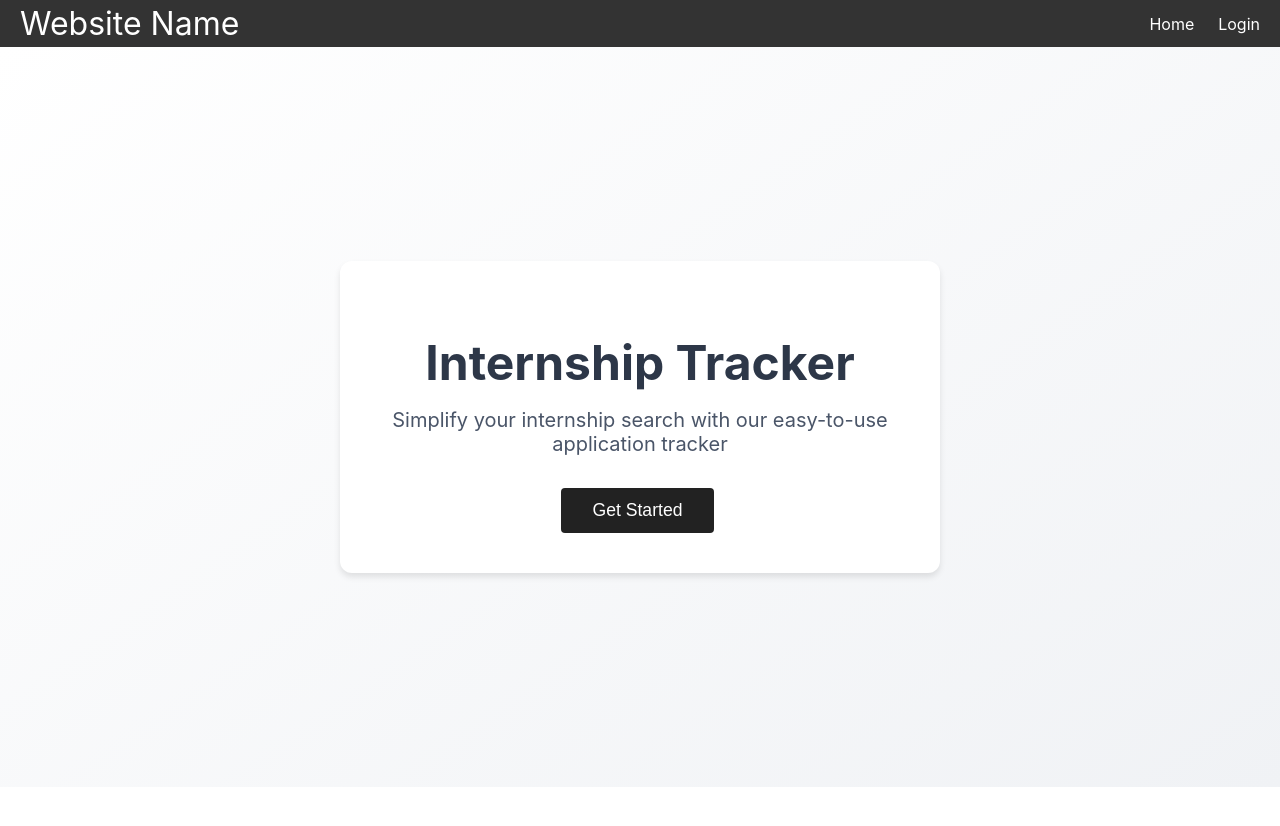
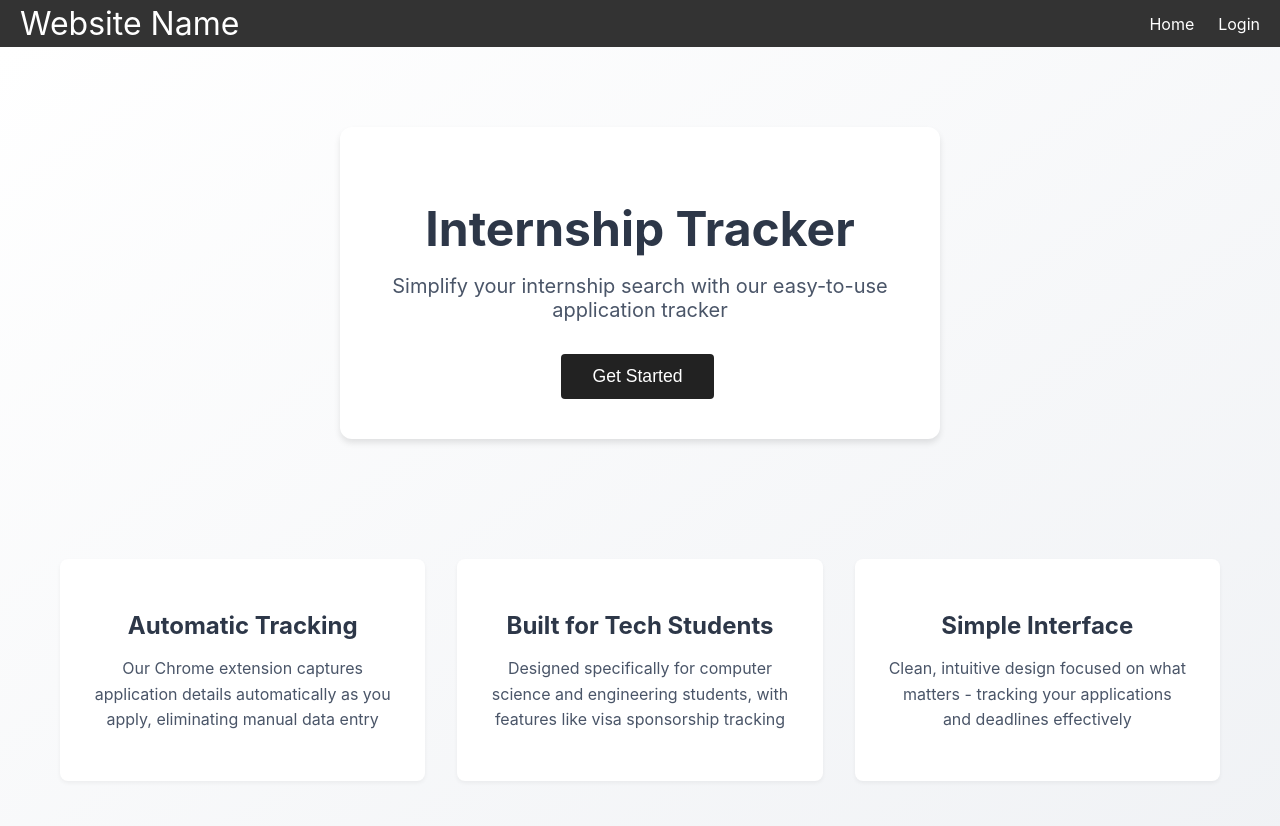
Before and after one commit to kimchee-e/Application_Tracker, a React (Create React App) app: page / in a window 1280 px wide. Shown: the top 826 px of the page. Before the commit the page ends 800 px from the top, so only its background shows below. Built offline with nearby package versions, Linux system fonts and the light colour scheme; no server answers.

Commit message:
Added feature highlights section to landing page

```diff
--- a/src/pages/Home.js
+++ b/src/pages/Home.js
@@ -3,6 +3,7 @@ import '../styles/Home.css';
 const Home = () => {
     return (
         <div className="home-container">
+            <div className="main-section">
                 <div className="opening-text">
                     <h1>Internship Tracker</h1>
                     <p>Simplify your internship search with our easy-to-use application tracker</p>
@@ -11,6 +12,21 @@ const Home = () => {
                     </button>
                 </div>
             </div>
+            <div className="features-section">
+                <div className="feature">
+                    <h2>Automatic Tracking</h2>
+                    <p>Our Chrome extension captures application details automatically as you apply, eliminating manual data entry</p>
+                </div>
+                <div className="feature">
+                    <h2>Built for Tech Students</h2>
+                    <p>Designed specifically for computer science and engineering students, with features like visa sponsorship tracking</p>
+                </div>
+                <div className="feature">
+                    <h2>Simple Interface</h2>
+                    <p>Clean, intuitive design focused on what matters - tracking your applications and deadlines effectively</p>
+                </div>
+            </div>
+        </div>
     );
 }
 
--- a/src/styles/Home.css
+++ b/src/styles/Home.css
@@ -1,10 +1,13 @@
 .home-container {
     min-height: calc(100vh - 60px);
+    background: linear-gradient(145deg, #fff 0%, #f0f2f5 100%);
+}
+
+.main-section {
     display: flex;
     align-items: center;
     justify-content: center;
-    padding: 20px;
-    background: linear-gradient(145deg, #fff 0%, #f0f2f5 100%);
+    padding: 80px 20px;
 }
 
 .opening-text {
@@ -44,3 +47,31 @@
 .start-button:hover {
     background: #000;
 }
+
+.features-section {
+    display: grid;
+    grid-template-columns: repeat(auto-fit, minmax(250px, 1fr));
+    gap: 2rem;
+    max-width: 1200px;
+    margin: 0 auto;
+    padding: 40px 20px 80px;
+}
+
+.feature {
+    background: white;
+    padding: 2rem;
+    border-radius: 8px;
+    box-shadow: 0 2px 4px rgba(0, 0, 0, 0.05);
+    text-align: center;
+}
+
+.feature h2 {
+    color: #2d3748;
+    margin-bottom: 1rem;
+    font-size: 1.5rem;
+}
+
+.feature p {
+    color: #4a5568;
+    line-height: 1.6;
+}
```
Lines whose indentation alone changed are shown as unchanged.
